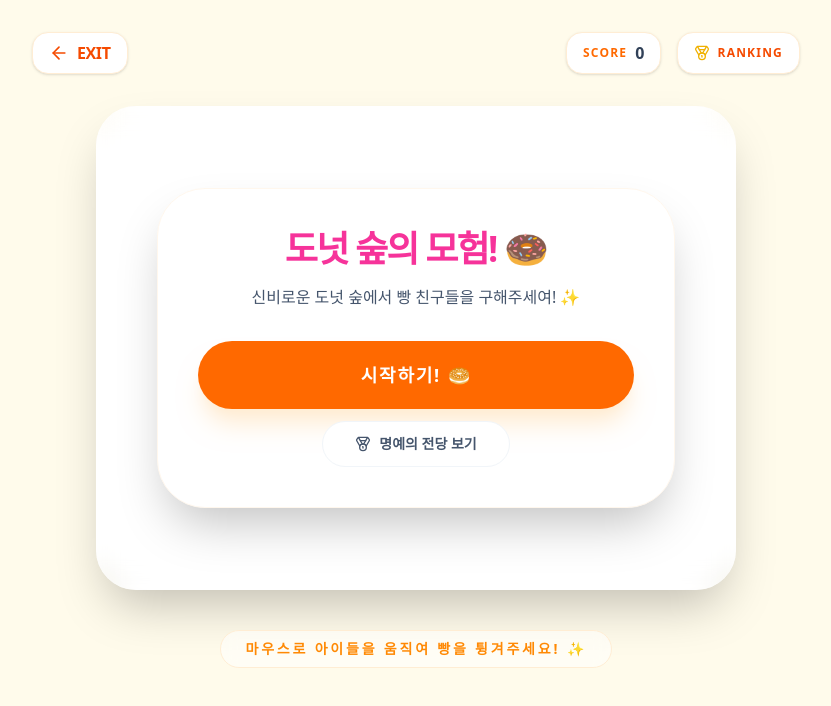
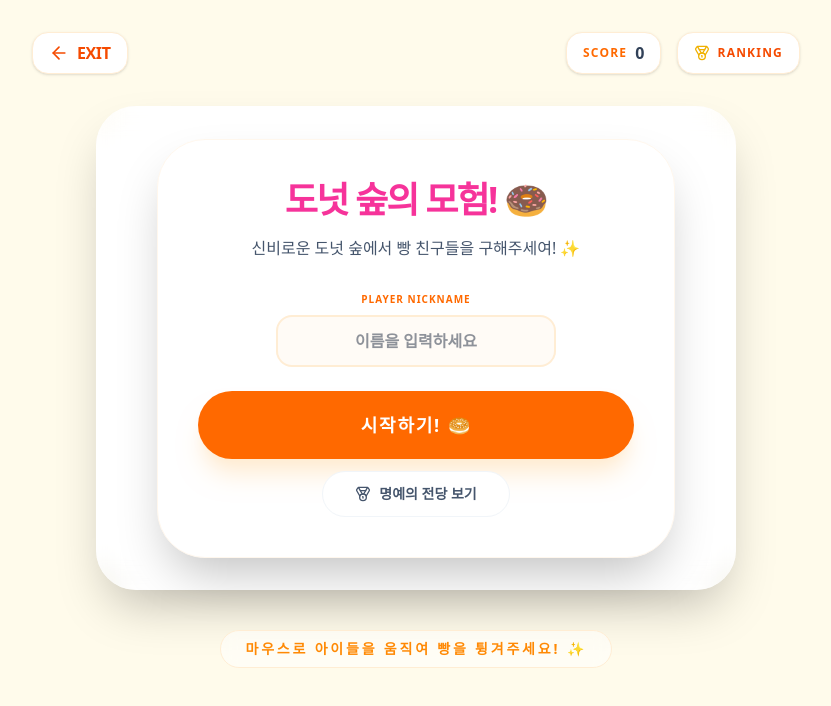
Before and after one commit to hellojj0929/tour, a React (Vite) app: page /game/breakout in a window 1280 px wide. Shown: the top 706 px of the page, without its empty margins (224-1055 px from the left). Built offline with nearby package versions, Linux system fonts and the light colour scheme.

Commit message:
feat: add player nickname input to start screen

```diff
--- a/src/components/BreakoutGame.jsx
+++ b/src/components/BreakoutGame.jsx
@@ -23,7 +23,7 @@ const BreakoutGame = () => {
             { name: "밀가루러버", score: 300, time: 65, date: "2024.01.01" }
         ];
     });
-    const [playerName, setPlayerName] = useState("");
+    const [playerName, setPlayerName] = useState(() => localStorage.getItem('breakoutPlayerName') || "");
     const [showNameInput, setShowNameInput] = useState(false);
     const [gameTime, setGameTime] = useState(0); // For display
 
@@ -363,6 +363,11 @@ const BreakoutGame = () => {
     };
 
     const startGame = () => {
+        if (!playerName.trim()) {
+            alert("게임을 시작하기 전에 이름을 입력해주세요! ✨");
+            return;
+        }
+        localStorage.setItem('breakoutPlayerName', playerName);
         initGame(canvasRef.current);
         setGameState('PLAYING');
     };
@@ -410,6 +415,19 @@ const BreakoutGame = () => {
                             <div className="bg-white p-6 md:p-10 rounded-[2rem] md:rounded-[3rem] shadow-2xl border border-orange-50 max-w-[90%] w-full">
                                 <h2 className="text-2xl md:text-4xl font-black mb-2 md:mb-4 tracking-tighter text-pink-500 uppercase">도넛 숲의 모험! 🍩</h2>
                                 <p className="text-sm md:text-base text-slate-600 mb-6 md:mb-8 font-medium">신비로운 도넛 숲에서 빵 친구들을 구해주세여! ✨</p>
+
+                                <div className="mb-6 w-full max-w-[280px] mx-auto">
+                                    <p className="text-orange-500 text-[10px] uppercase tracking-widest font-black mb-2">Player Nickname</p>
+                                    <input
+                                        type="text"
+                                        value={playerName}
+                                        onChange={(e) => setPlayerName(e.target.value)}
+                                        placeholder="이름을 입력하세요"
+                                        maxLength={10}
+                                        className="w-full px-4 py-3 rounded-2xl border-2 border-orange-100 focus:border-orange-500 outline-none font-bold text-center bg-orange-50/50"
+                                    />
+                                </div>
+
                                 <div className="flex flex-col gap-3">
                                     <button
                                         onClick={startGame}
```
